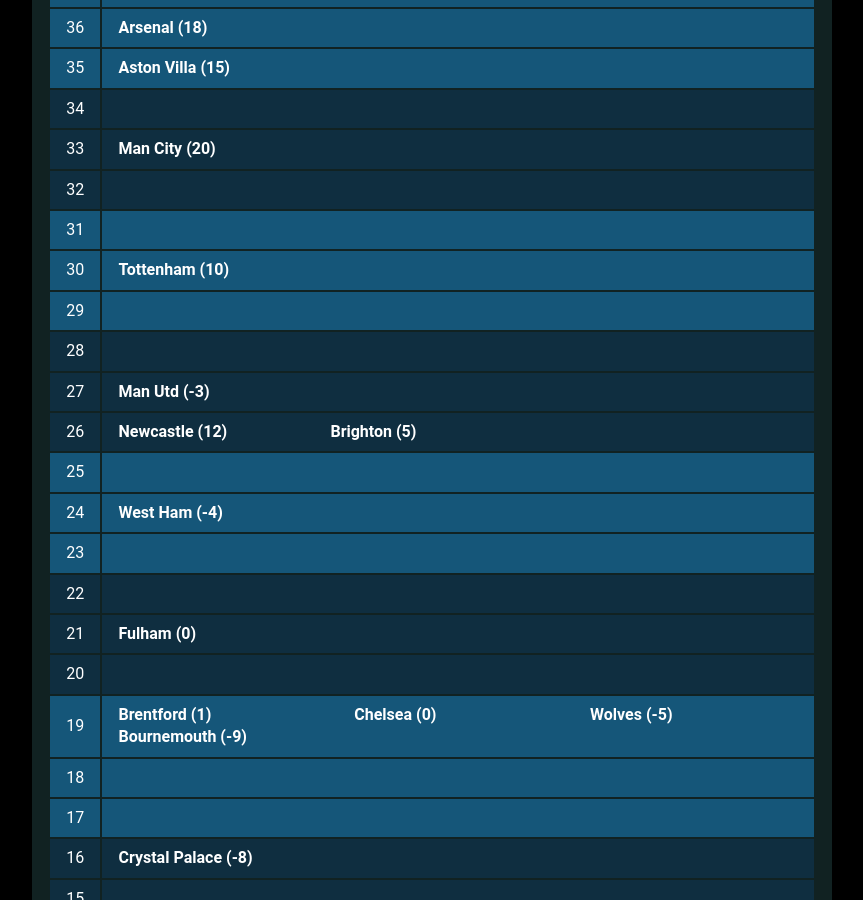
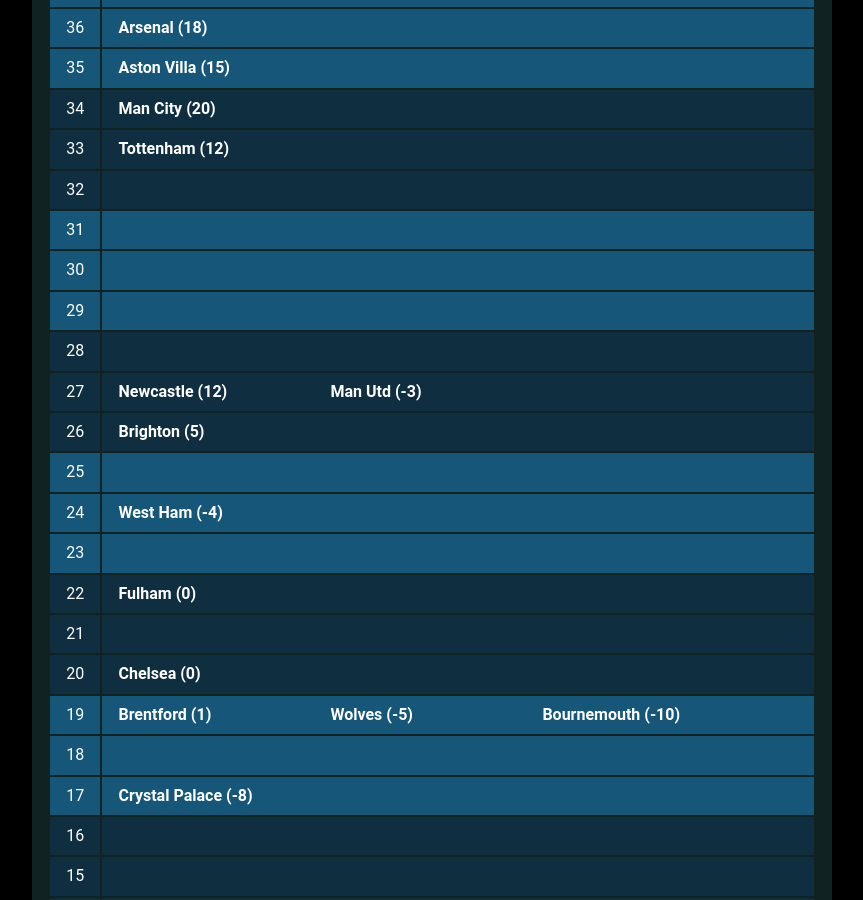
Before and after one commit to muru/muru.github.io, a Jekyll site: the page built from resources.md, in a window 1280 px wide and 900 px high, scrolled down 1517 px. Shown: the whole window, without its empty margins (208-1071 px from the left). Built offline with Jekyll 4.4.1, drawn with Linux system fonts in a browser that asks for light colours; some web fonts are replaced; some of the changed text lies outside the part shown.

Commit message:
updated cann-table: Sun 17 Dec 00:11:58 JST 2023

```diff
--- a/cann-table.html
+++ b/cann-table.html
@@ -21,12 +21,13 @@
 	<tr class="cann-row-2">
 		<td class="cann-point"> 34 </td>
 		<td class="cann-clubs">
+			<span class="club-name"> Man City (20) </span>
 		</td>
  	</tr>
 	<tr class="cann-row-2">
 		<td class="cann-point"> 33 </td>
 		<td class="cann-clubs">
-			<span class="club-name"> Man City (20) </span>
+			<span class="club-name"> Tottenham (12) </span>
 		</td>
  	</tr>
 	<tr class="cann-row-2">
@@ -42,7 +43,6 @@
 	<tr class="cann-row-1">
 		<td class="cann-point"> 30 </td>
 		<td class="cann-clubs">
-			<span class="club-name"> Tottenham (10) </span>
 		</td>
  	</tr>
 	<tr class="cann-row-1">
@@ -58,13 +58,13 @@
 	<tr class="cann-row-2">
 		<td class="cann-point"> 27 </td>
 		<td class="cann-clubs">
+			<span class="club-name"> Newcastle (12) </span>
 			<span class="club-name"> Man Utd (-3) </span>
 		</td>
  	</tr>
 	<tr class="cann-row-2">
 		<td class="cann-point"> 26 </td>
 		<td class="cann-clubs">
-			<span class="club-name"> Newcastle (12) </span>
 			<span class="club-name"> Brighton (5) </span>
 		</td>
  	</tr>
@@ -87,26 +87,26 @@
 	<tr class="cann-row-2">
 		<td class="cann-point"> 22 </td>
 		<td class="cann-clubs">
+			<span class="club-name"> Fulham (0) </span>
 		</td>
  	</tr>
 	<tr class="cann-row-2">
 		<td class="cann-point"> 21 </td>
 		<td class="cann-clubs">
-			<span class="club-name"> Fulham (0) </span>
 		</td>
  	</tr>
 	<tr class="cann-row-2">
 		<td class="cann-point"> 20 </td>
 		<td class="cann-clubs">
+			<span class="club-name"> Chelsea (0) </span>
 		</td>
  	</tr>
 	<tr class="cann-row-1">
 		<td class="cann-point"> 19 </td>
 		<td class="cann-clubs">
 			<span class="club-name"> Brentford (1) </span>
-			<span class="club-name"> Chelsea (0) </span>
 			<span class="club-name"> Wolves (-5) </span>
-			<span class="club-name"> Bournemouth (-9) </span>
+			<span class="club-name"> Bournemouth (-10) </span>
 		</td>
  	</tr>
 	<tr class="cann-row-1">
@@ -117,12 +117,12 @@
 	<tr class="cann-row-1">
 		<td class="cann-point"> 17 </td>
 		<td class="cann-clubs">
+			<span class="club-name"> Crystal Palace (-8) </span>
 		</td>
  	</tr>
 	<tr class="cann-row-2">
 		<td class="cann-point"> 16 </td>
 		<td class="cann-clubs">
-			<span class="club-name"> Crystal Palace (-8) </span>
 		</td>
  	</tr>
 	<tr class="cann-row-2">
@@ -133,7 +133,7 @@
 	<tr class="cann-row-2">
 		<td class="cann-point"> 14 </td>
 		<td class="cann-clubs">
-			<span class="club-name"> Nottm Forest (-11) </span>
+			<span class="club-name"> Nottm Forest (-13) </span>
 		</td>
  	</tr>
 	<tr class="cann-row-1">
@@ -145,6 +145,7 @@
 	<tr class="cann-row-1">
 		<td class="cann-point"> 12 </td>
 		<td class="cann-clubs">
+			<span class="club-name"> Luton (-14) </span>
 		</td>
  	</tr>
 	<tr class="cann-row-1">
@@ -160,15 +161,14 @@
 	<tr class="cann-row-2">
 		<td class="cann-point"> 9 </td>
 		<td class="cann-clubs">
-			<span class="club-name"> Luton (-15) </span>
+			<span class="club-name"> Sheff Utd (-29) </span>
 		</td>
  	</tr>
 	<tr class="cann-row-2">
 		<td class="cann-point"> 8 </td>
 		<td class="cann-clubs">
 			<span class="club-name"> Burnley (-18) </span>
-			<span class="club-name"> Sheff Utd (-29) </span>
 		</td>
  	</tr>
 </table>
-<span id="cann-gen-note"> Generated on  Tuesday, 12 December 2023 at 00:22 JST. </span>
+<span id="cann-gen-note"> Generated on  Sunday, 17 December 2023 at 00:11 JST. </span>
```
